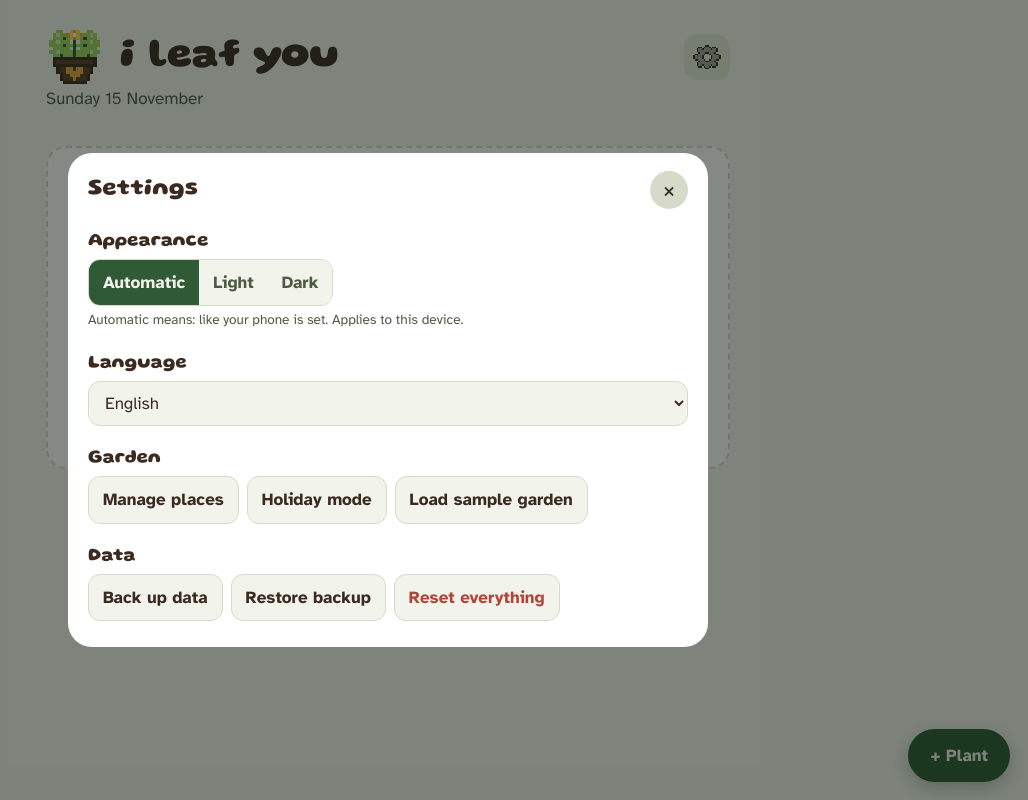
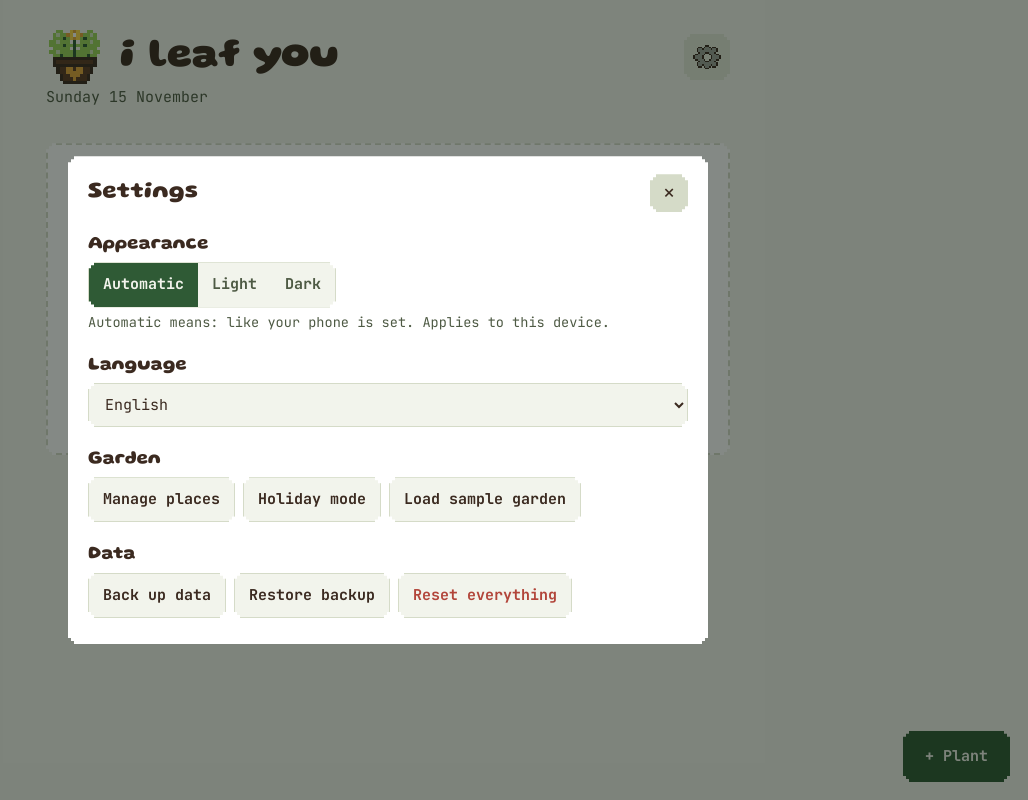
Before and after one commit to rubenfructuoso/ileafyou, a plain HTML site: page index.html in a window 1280 px wide. Both pictures are taken after a click on the button "Settings". Shown: the whole page, without its empty margins (252-1280 px from the left). Drawn offline with Linux system fonts and the light colour scheme; no server answers.

Commit message:
Pixel-Look: Treppenecken, Block-Balken, Laufschrift JetBrains Mono
Co-Authored-By: Claude Opus 5.5 <noreply@anthropic.com>
Claude-Session: https://claude.ai/code/session_01V69ox3dueuoCnE8f2si6jc

```diff
--- a/css/app.css
+++ b/css/app.css
@@ -1,6 +1,7 @@
 /* Schriften selbst gehostet (SIL OFL, Lizenzen in fonts/), Latin-Teilmenge für DE/EN/ES/FR */
-@font-face{font-family:"Atkinson Hyperlegible";font-style:normal;font-weight:400;font-display:swap;src:url(../fonts/atkinson-hyperlegible-400.woff2) format("woff2")}
-@font-face{font-family:"Atkinson Hyperlegible";font-style:normal;font-weight:700;font-display:swap;src:url(../fonts/atkinson-hyperlegible-700.woff2) format("woff2")}
+/* Laufschrift: JetBrains Mono (variabel 100–800, SIL OFL), latin + latin-ext */
+@font-face{font-family:"JetBrains Mono";font-style:normal;font-weight:100 800;font-display:swap;src:url(../fonts/jetbrains-mono-latin.woff2) format("woff2");unicode-range:U+0000-00FF,U+0131,U+0152-0153,U+02BB-02BC,U+02C6,U+02DA,U+02DC,U+0304,U+0308,U+0329,U+2000-206F,U+20AC,U+2122,U+2191,U+2193,U+2212,U+2215,U+FEFF,U+FFFD}
+@font-face{font-family:"JetBrains Mono";font-style:normal;font-weight:100 800;font-display:swap;src:url(../fonts/jetbrains-mono-latin-ext.woff2) format("woff2");unicode-range:U+0100-02AF,U+0304,U+0308,U+0329,U+1E00-1E9F,U+1EF2-1EFF,U+2020,U+20A0-20AB,U+20AD-20C0,U+2113,U+2C60-2C7F,U+A720-A7FF}
 @font-face{font-family:"Gluten";font-style:normal;font-weight:400 900;font-display:swap;src:url(../fonts/gluten-variable.woff2) format("woff2")}
 :root{
   --bg:#F2F4EC;--surface:#FFFFFF;--ink:#3B2A20;--muted:#4E5A44;--line:#D5DBC8;--moss:#2F5A35;--onmoss:#F2F4EC;--trieb:#9BD25B;--water:#2F7CB0;--feed:#E0A43A;--onfeed:#3B2A20;--danger:#B2453A;--leafbg:#E3E8D8;--leafA:#2F5A35;--leafB:#9BD25B;--pot:#3B2A20;--gear:#E0A43A;
@@ -19,7 +20,7 @@
 }
 html{scroll-padding-top:env(safe-area-inset-top,0px)}
 *,*::before,*::after{box-sizing:inherit}
-body{margin:0;background:var(--bg);color:var(--ink);font:400 17px/1.5 "Atkinson Hyperlegible",system-ui,-apple-system,"Segoe UI",sans-serif}
+body{margin:0;background:var(--bg);color:var(--ink);font:400 15px/1.55 "JetBrains Mono",ui-monospace,"SF Mono",Menlo,Consolas,monospace}
 main{max-width:720px;margin:0 auto;padding:16px 18px 130px}
 h1,h2,h3{font-family:"Gluten",system-ui,sans-serif;line-height:1.1;margin:0}
 header.top{padding:14px 0 6px}
@@ -401,3 +402,20 @@ label.check input{width:22px;height:22px;accent-color:var(--moss);flex:none}
 .pic:has(.acts) .sg{display:none}
 .pic .chk.lat .pix{width:20px;height:17px}
 .sglegend li i.ck:last-child .pix{width:19px;height:16px}
+
+/* ---------- Pixel-Look: Ecken in Treppenstufen wie die Pixel-Symbole (clip-path), Balken in Blöcken ---------- */
+:root{
+  --u:3px;   /* Pixelgrösse der Ecken bei grossen Flächen */
+  --pxc:polygon(0 calc(2*var(--u)),var(--u) calc(2*var(--u)),var(--u) var(--u),calc(2*var(--u)) var(--u),calc(2*var(--u)) 0,calc(100% - 2*var(--u)) 0,calc(100% - 2*var(--u)) var(--u),calc(100% - var(--u)) var(--u),calc(100% - var(--u)) calc(2*var(--u)),100% calc(2*var(--u)),100% calc(100% - 2*var(--u)),calc(100% - var(--u)) calc(100% - 2*var(--u)),calc(100% - var(--u)) calc(100% - var(--u)),calc(100% - 2*var(--u)) calc(100% - var(--u)),calc(100% - 2*var(--u)) 100%,calc(2*var(--u)) 100%,calc(2*var(--u)) calc(100% - var(--u)),var(--u) calc(100% - var(--u)),var(--u) calc(100% - 2*var(--u)),0 calc(100% - 2*var(--u)));
+}
+*,*::before,*::after{border-radius:0 !important}
+.card,.plist,.lvl,.auth,.dayinfo,.wx,.badge,.wd,.sglegend ul.sg,.empty,.vac,.care,.pausebox,.hero,.photo,.lphoto,.fab,.toast,dialog,.thumb,.pic,.gear,.ik,.btn,.primary,.act,.wxn,.chk,.x,.do,.chip,.setbtn,.seg,.pill,input,textarea,select,.noteadd button,.siterow button,.sg i,.sglegend li i{clip-path:var(--pxc)}
+dialog{--u:4px}
+.chip,.setbtn,.seg,.pill,input,textarea,select,.noteadd button,.siterow button,.thumb,.chk,.x,.do,.act,.wxn,.gear,.ik{--u:2px}
+.sg i,.sglegend li i,.pic .chk{--u:1.5px}
+:focus-visible{outline-offset:-4px}
+/* Giess- und Level-Balken: Blöcke statt runder Balken */
+.gauge,.xpbar{-webkit-mask:repeating-linear-gradient(90deg,#000 0 calc(10% - 3px),transparent calc(10% - 3px) 10%);mask:repeating-linear-gradient(90deg,#000 0 calc(10% - 3px),transparent calc(10% - 3px) 10%)}
+.gauge{height:10px}
+.gauge i,.xpbar i{transition:none}
+.dot,.dots i{border-radius:0}
--- a/js/app.js
+++ b/js/app.js
@@ -258,7 +258,7 @@ const getP = id => state.plants.find(p => p.id === id);
 function lvlHtml(){
   const g = game(), lv = levelOf(g.xp), nxt = LEVELS[lv+1];
   const pct = nxt !== undefined ? Math.max(3, (g.xp - LEVELS[lv]) / (nxt - LEVELS[lv]) * 100) : 100;
-  return `<button class="lvl" data-action="rules"><span class="em">${plantSvg(lv)}</span><span class="col"><span class="lk">${tr('levelN', { n: lv+1 })}</span><span class="ln">${lvName(lv)}</span><span class="xpbar"><i style="width:${pct}%"></i></span><span class="lk">${nxt !== undefined ? tr('xpTo', { xp: g.xp, next: nxt, name: lvName(lv+1) }) : tr('xpMax', { xp: g.xp })}</span></span><span class="streak">${pix('flame')}${g.streak}<small>${g.streak === 1 ? tr('streak1') : tr('streakN')}</small></span></button>`;
+  return `<button class="lvl" data-action="rules"><span class="em">${plantSvg(lv)}</span><span class="col"><span class="lk">${tr('levelN', { n: lv+1 })}</span><span class="ln">${lvName(lv)}</span><span class="xpbar"><i style="width:${Math.round(pct / 10) * 10}%"></i></span><span class="lk">${nxt !== undefined ? tr('xpTo', { xp: g.xp, next: nxt, name: lvName(lv+1) }) : tr('xpMax', { xp: g.xp })}</span></span><span class="streak">${pix('flame')}${g.streak}<small>${g.streak === 1 ? tr('streak1') : tr('streakN')}</small></span></button>`;
 }
 function openCel(html, cls){
   $('#cel').className = 'celebrate ' + (cls || '');
@@ -391,7 +391,7 @@ function plantListHtml(){
     let g = d === null ? (t ? `<div class="gl paused">${t}</div>` : '') : '';
     if (d !== null){
       const frac = Math.max(0, Math.min(1, d / +p.waterEvery));
-      g = `<div class="gauge ${d <= 0 ? 'dry' : ''}"><i style="width:${d <= 0 ? 100 : Math.max(6, frac*100)}%"></i></div><div class="gl">${t}</div>`;
+      g = `<div class="gauge ${d <= 0 ? 'dry' : ''}"><i style="width:${d <= 0 ? 100 : Math.max(10, Math.ceil(frac*10)*10)}%"></i></div><div class="gl">${t}</div>`;
     }
     const a = actsHtml(p);
     return `<div class="card"><button class="open" data-action="open" data-id="${p.id}">${thumb(p,'ph')}<div class="b"><div class="n">${esc(p.name)}</div><div class="sp">${esc(p.species || p.location || '\u00a0')}</div>${signsHtml(p)}${g}</div></button>${a ? `<div class="acts">${a}</div>` : ''}</div>`;
--- a/sw.js
+++ b/sw.js
@@ -15,8 +15,8 @@ const SHELL = [
   'img/icon-192.png',
   'img/icon-512.png',
   'img/badge-96.png',
-  'fonts/atkinson-hyperlegible-400.woff2',
-  'fonts/atkinson-hyperlegible-700.woff2',
+  'fonts/jetbrains-mono-latin.woff2',
+  'fonts/jetbrains-mono-latin-ext.woff2',
   'fonts/gluten-variable.woff2'
 ];
 
```
Also changed, not shown: fonts/OFL-JetBrainsMono.txt, fonts/atkinson-hyperlegible-400.woff2 (deleted), fonts/atkinson-hyperlegible-700.woff2 (deleted), fonts/jetbrains-mono-latin-ext.woff2 (added), fonts/jetbrains-mono-latin.woff2 (added), 2 other files.
